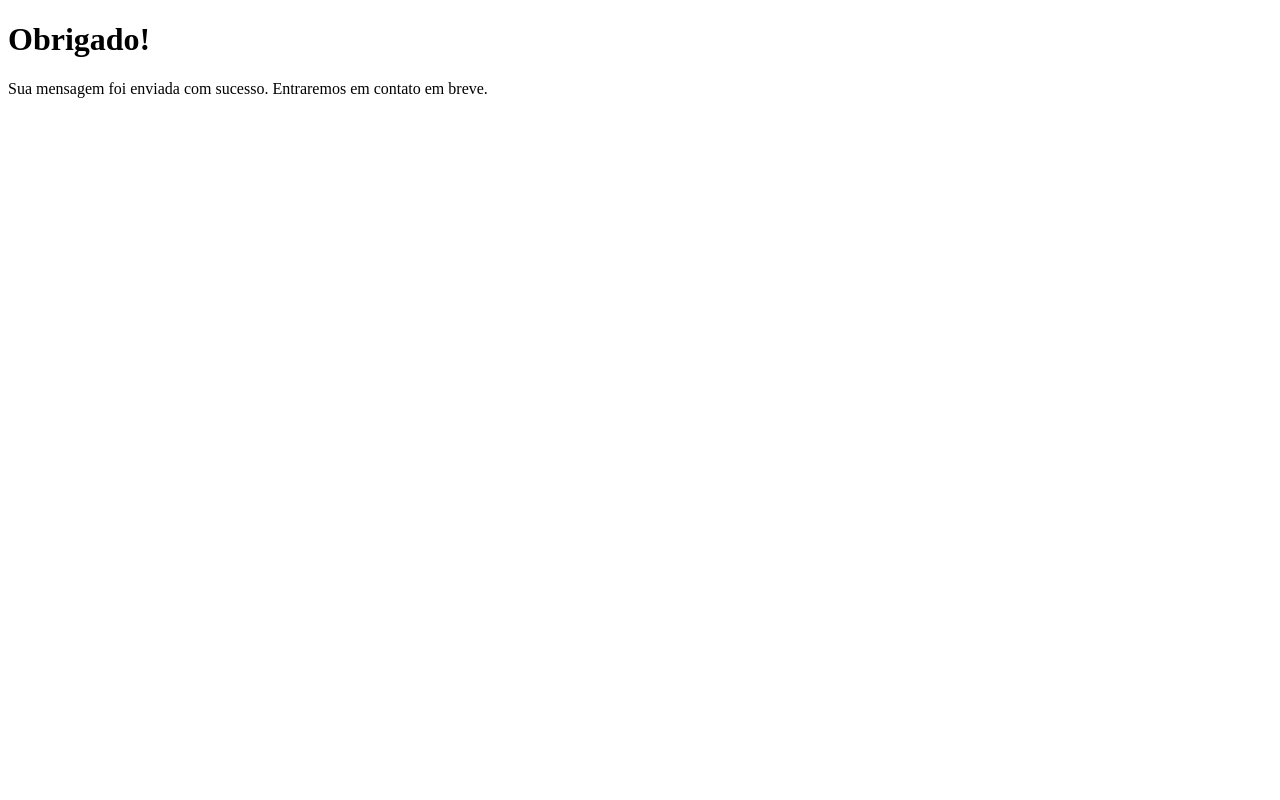
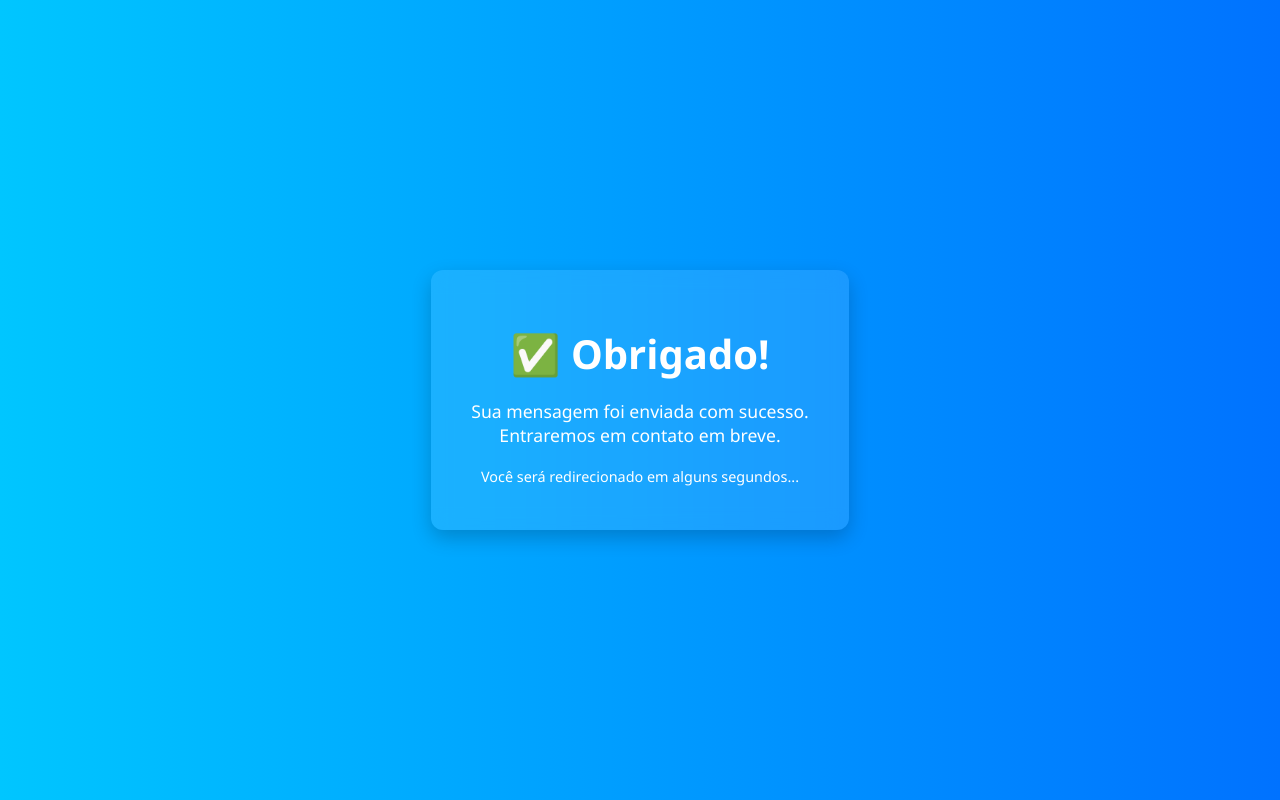
Before and after one commit to Tallysson2k23/testesenvioemail, a plain HTML site: page sucesso.html in a window 1280 px wide. Drawn offline with Linux system fonts and the light colour scheme.

Commit message:
pagina de sucesso mais robusto

```diff
--- a/sucesso.html
+++ b/sucesso.html
@@ -3,9 +3,62 @@
 <head>
   <meta charset="UTF-8">
   <title>Mensagem Enviada</title>
+  <meta name="viewport" content="width=device-width, initial-scale=1.0">
+  <style>
+    body {
+      margin: 0;
+      font-family: 'Segoe UI', Tahoma, Geneva, Verdana, sans-serif;
+      background: linear-gradient(to right, #00c6ff, #0072ff);
+      color: white;
+      display: flex;
+      justify-content: center;
+      align-items: center;
+      height: 100vh;
+      text-align: center;
+      animation: fadeIn 1.2s ease-in-out;
+    }
+
+    .box {
+      background-color: rgba(255, 255, 255, 0.1);
+      padding: 30px 40px;
+      border-radius: 12px;
+      box-shadow: 0 8px 20px rgba(0, 0, 0, 0.2);
+      backdrop-filter: blur(10px);
+    }
+
+    h1 {
+      font-size: 2.5rem;
+      margin-bottom: 10px;
+    }
+
+    p {
+      font-size: 1.1rem;
+    }
+
+    @keyframes fadeIn {
+      from {
+        opacity: 0;
+        transform: translateY(30px);
+      }
+      to {
+        opacity: 1;
+        transform: translateY(0);
+      }
+    }
+  </style>
+  <script>
+    // Redireciona automaticamente para o formulário após 7 segundos (opcional)
+    setTimeout(() => {
+      window.location.href = "index.html";
+    }, 7000);
+  </script>
 </head>
 <body>
-  <h1>Obrigado!</h1>
-  <p>Sua mensagem foi enviada com sucesso. Entraremos em contato em breve.</p>
+  <div class="box">
+    <h1>✅ Obrigado!</h1>
+    <p>Sua mensagem foi enviada com sucesso.<br>
+    Entraremos em contato em breve.</p>
+    <p style="margin-top: 20px; font-size: 0.9rem;">Você será redirecionado em alguns segundos...</p>
+  </div>
 </body>
 </html>
```
